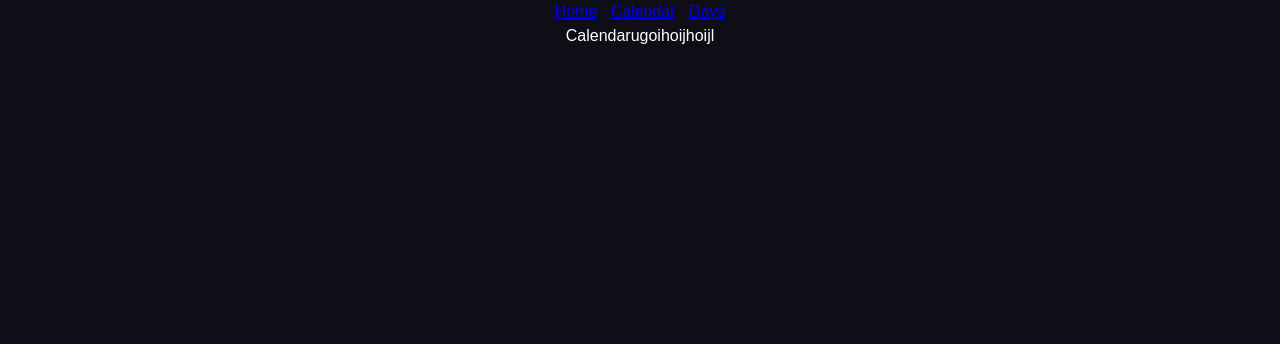
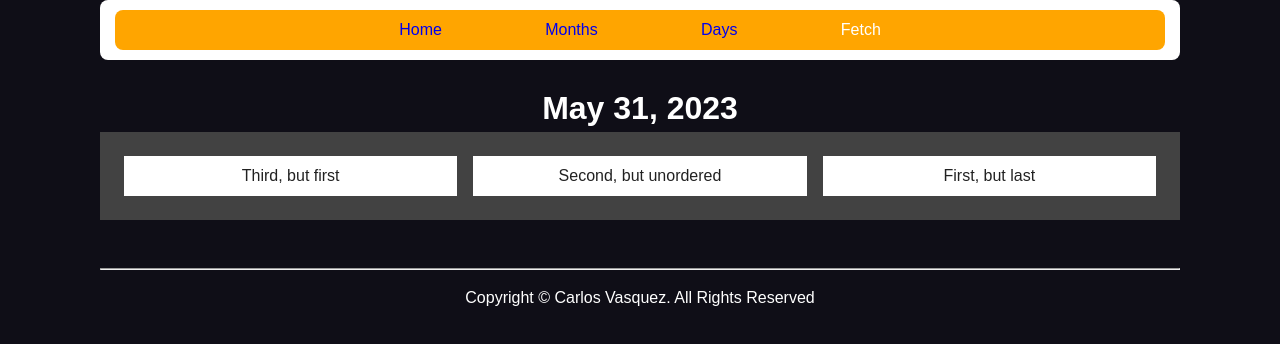
Before and after one commit to SilectMystic/SHC-App, a Vue app: page /#/months in a window 1280 px wide. Shown: the top 344 px of the page. Built offline with nearby package versions, Linux system fonts and the light colour scheme.

Commit message:
added api

```diff
--- a/package.json
+++ b/package.json
@@ -8,6 +8,7 @@
     "preview": "vite preview"
   },
   "dependencies": {
+    "animate.css": "^4.1.1",
     "vue": "^3.3.2",
     "vue-router": "^4.2.1",
     "vuetify": "^3.3.1"
--- a/src/App.vue
+++ b/src/App.vue
@@ -1,15 +1,34 @@
 <script setup>
+import {ref} from 'vue'
+let data = ref()
+
+async function fetchData() {
+  let result = await fetch("https://holidays.abstractapi.com/v1/?api_key=1655f53d1cdd40048392782e5a54db11&country=US&year=2023&month=6&day=5")
+  console.log(result)
+  data.value = result
+}
 </script>
 
 <template>
-<nav>
-  <router-link to="/">Home</router-link>
-  &nbsp;
-  <router-link to="/months">Calendar</router-link>
-  &nbsp;
-  <router-link to="/days">Days</router-link>
-</nav>
+<div id="outerPad">
+  <nav>
+    <router-link to="/" class="navB">Home</router-link>
+    &nbsp;
+    <router-link to="/months" class="navB">Months</router-link>
+    &nbsp;
+    <router-link to="/days" class="navB">Days</router-link>
+    &nbsp;
+    <button @click="fetchData()">Fetch</button>
+  </nav>
+</div>
+<br>
+{{ data }}
 <router-view />
+<br><br>
+<hr>
+<footer class="v-container">
+  Copyright © Carlos Vasquez. All Rights Reserved
+</footer>
 </template>
 
 <style>
@@ -18,5 +37,34 @@
   color: white;
   font-family: 'Nunito', sans-serif;
   text-align: center;
-}
+  max-width: 1080px;
+  margin-left: auto;
+  margin-right: auto;
+  }
+  #outerPad {
+    background-color: white;
+    padding: 10px;
+    border-radius: 8px;
+  }
+  nav {
+    background-color: orange;
+    padding: 8px;
+    border-radius: 8px;
+    word-spacing: 30px;
+    max-width: 1050px;
+    margin: auto;
+  }
+  .navB {
+    text-decoration: none;
+  }
+  .navB:hover {
+    color: white;
+  }
+  #navLogo {
+    height: 35px;
+    width: auto;
+    margin-top: auto;
+    margin-bottom: auto;
+    float: left;
+  }
 </style>
--- a/src/views/HomePage.vue
+++ b/src/views/HomePage.vue
@@ -1,3 +1,11 @@
 <template>
-    <h1>oihgoiugguuhuhijpjiojhvjhhvjophbohpqw</h1>
+<img src="/public/SHC.png" id="logo" alt="">
+<h1>Welcome to the SHC</h1>
 </template>
+
+<style>
+#logo {
+    width: 150px;
+    height: auto;
+}
+</style>
--- a/src/views/Months.vue
+++ b/src/views/Months.vue
@@ -1 +1,24 @@
-<template>Calendarugoihoijhoijl</template>
+<template>
+<h1>
+    May 31, 2023
+</h1>
+<v-container class="bg-surface-variant">
+    <v-row no-gutters>
+      <v-col order="last">
+        <v-sheet class="pa-2 ma-2">
+          First, but last
+        </v-sheet>
+      </v-col>
+      <v-col>
+        <v-sheet class="pa-2 ma-2">
+          Second, but unordered
+        </v-sheet>
+      </v-col>
+      <v-col order="first">
+        <v-sheet class="pa-2 ma-2">
+          Third, but first
+        </v-sheet>
+      </v-col>
+    </v-row>
+  </v-container>
+</template>
```
Also changed, not shown: 1 other file (tests, documents, lock files or other folders).
